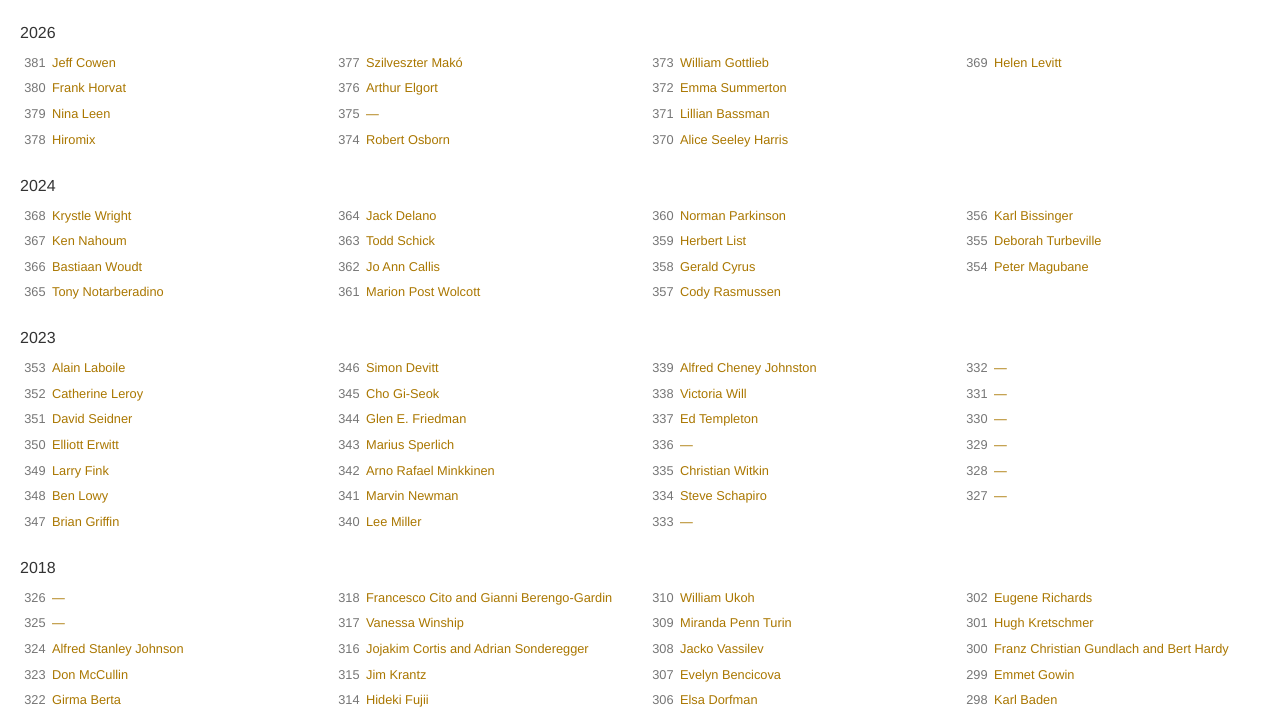
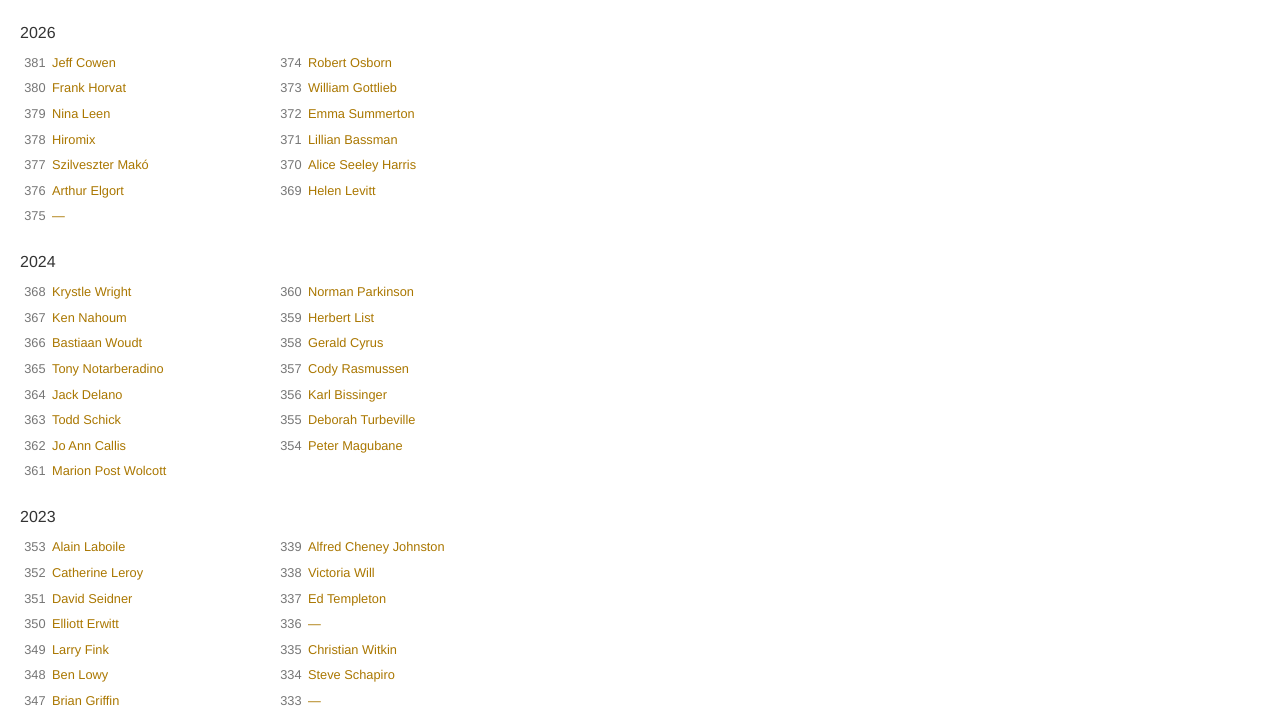
Before and after one commit to mikesub/otp, a plain HTML site: page index.html in a window 1280 px wide. Shown: the part 42-755 px from the top of the page. Drawn offline with Linux system fonts and the light colour scheme.

Commit message:
Limit the list to two columns
Co-Authored-By: Claude Opus 5.5 <noreply@anthropic.com>

```diff
--- a/index.html
+++ b/index.html
@@ -33,8 +33,9 @@
                 list-style: none;
                 padding: 0;
                 margin: 0;
-                columns: 15rem;
+                columns: 15rem 2;
                 column-gap: 1rem;
+                max-width: 31rem;
             }
             li {
                 display: grid;
```
